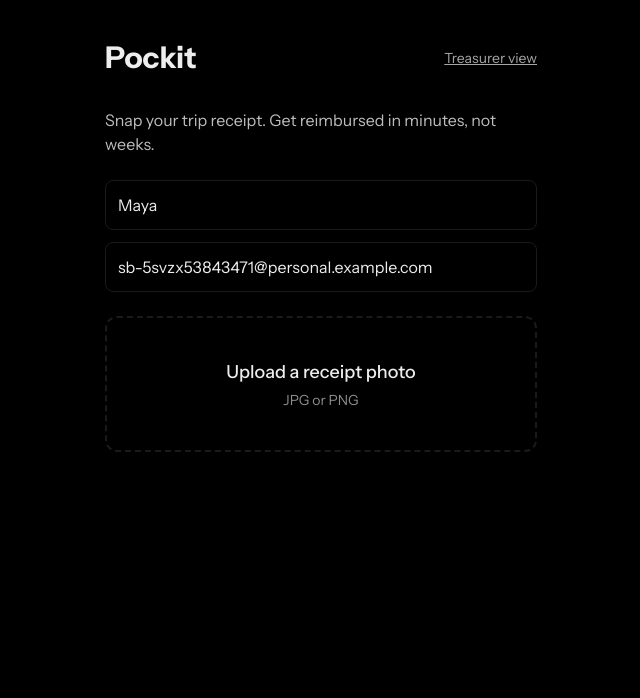
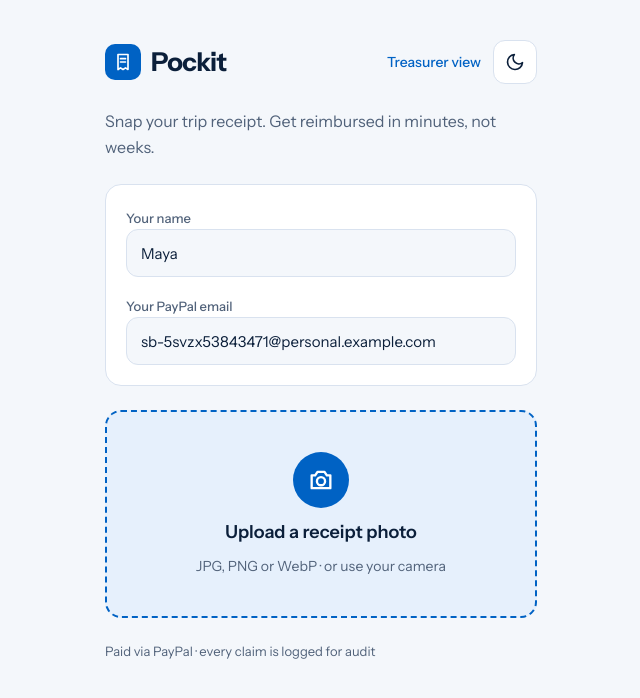
Before and after one commit to Sagarika1/Pockit, a Next.js app: page / in a window 1280 px wide. Shown: the top 698 px of the page, without its empty margins (319-959 px from the left). Built offline with nearby package versions, Linux system fonts and the light colour scheme.

Commit message:
Restyle main screens

```diff
--- a/app/globals.css
+++ b/app/globals.css
@@ -1,16 +1,53 @@
 @import "tailwindcss";
 
+/* Lets the "dark" class on <html> switch the theme, instead of the OS setting */
+@custom-variant dark (&:where(.dark, .dark *));
+
 :root {
-  color-scheme: dark;
+  --page: #F4F7FB;
+  --card: #FFFFFF;
+  --line: #D9E2EF;
+  --ink: #0B1F3A;
+  --muted: #51627A;
+  --brand: #0062C4;
+  --on-brand: #FFFFFF;
+  --soft: #E6F0FC;
+  --ok-bg: #DDF3E4;  --ok-tx: #14532D;
+  --no-bg: #FBE3E3;  --no-tx: #8A1C1C;
+  --wa-bg: #FFF0CC;  --wa-tx: #6B4A00;
 }
 
-@layer base {
-  *, ::before, ::after {
-    border-color: rgb(255 255 255 / 0.1);
-  }
-  body {
-    background: #000;
-    color: #ededed;
-    font-family: var(--font-sans), system-ui, sans-serif;
-  }
+.dark {
+  --page: #0A1220;
+  --card: #111C30;
+  --line: #243350;
+  --ink: #EAF1FB;
+  --muted: #9FB1CB;
+  --brand: #3B9BFF;
+  --on-brand: #04122A;
+  --soft: #16294A;
+  --ok-bg: #12351F;  --ok-tx: #9BE3B0;
+  --no-bg: #3F1A1C;  --no-tx: #FFB4B4;
+  --wa-bg: #3A2E10;  --wa-tx: #FFD98A;
 }
+
+/* Turns the variables into Tailwind classes: bg-page, text-ink, border-line... */
+@theme inline {
+  --color-page: var(--page);
+  --color-card: var(--card);
+  --color-line: var(--line);
+  --color-ink: var(--ink);
+  --color-muted: var(--muted);
+  --color-brand: var(--brand);
+  --color-on-brand: var(--on-brand);
+  --color-soft: var(--soft);
+  --color-ok-bg: var(--ok-bg);  --color-ok-tx: var(--ok-tx);
+  --color-no-bg: var(--no-bg);  --color-no-tx: var(--no-tx);
+  --color-wa-bg: var(--wa-bg);  --color-wa-tx: var(--wa-tx);
+}
+
+body {
+  background: var(--page);
+  color: var(--ink);
+  font-family: var(--font-sans), system-ui, sans-serif;
+}
--- a/app/layout.tsx
+++ b/app/layout.tsx
@@ -9,9 +9,15 @@ export const metadata: Metadata = {
   description: "Club trip reimbursements in minutes, not weeks.",
 };
 
+// Runs before the page paints, so dark mode doesn't flash white on load
+const themeScript = `try{var t=localStorage.getItem("theme");if(t==="dark"||(!t&&matchMedia("(prefers-color-scheme: dark)").matches))document.documentElement.classList.add("dark")}catch(e){}`;
+
 export default function RootLayout({ children }: { children: React.ReactNode }) {
   return (
-    <html lang="en" className={sans.variable}>
+    <html lang="en" className={sans.variable} suppressHydrationWarning>
+      <head>
+        <script dangerouslySetInnerHTML={{ __html: themeScript }} />
+      </head>
       <body className="antialiased">{children}</body>
     </html>
   );
--- a/app/page.tsx
+++ b/app/page.tsx
@@ -1,6 +1,8 @@
 "use client";
 import { useState } from "react";
 import Link from "next/link";
+import Logo from "@/components/Logo";
+import ThemeToggle from "@/components/ThemeToggle";
 
 type Receipt = {
   vendor: string;
@@ -10,28 +12,20 @@ type Receipt = {
   category: string;
   contains_alcohol: boolean;
   line_items: { description: string; amount: number }[];
+  needs_review?: boolean;
+  review_reason?: string | null;
 };
 type Claim = { status: string; rule: string; receipt: Receipt };
 
 const STATUS: Record<string, { title: string; style: string }> = {
-  paid: { title: "Paid to your PayPal", style: "bg-green-50 border-green-300 dark:bg-green-950 dark:border-green-800" },
-  pending_review: { title: "Sent to your treasurer for review", style: "bg-amber-50 border-amber-300 dark:bg-amber-950 dark:border-amber-800" },
-  rejected: { title: "Not reimbursable", style: "bg-red-50 border-red-300 dark:bg-red-950 dark:border-red-800" },
-  payout_failed: { title: "Approved, but the payout failed", style: "bg-red-50 border-red-300 dark:bg-red-950 dark:border-red-800" },
+  paid: { title: "Paid to your PayPal", style: "bg-ok-bg text-ok-tx border-ok-tx/30" },
+  pending_review: { title: "Sent to your treasurer for review", style: "bg-wa-bg text-wa-tx border-wa-tx/30" },
+  rejected: { title: "Not reimbursable", style: "bg-no-bg text-no-tx border-no-tx/30" },
+  payout_failed: { title: "Approved, but the payout failed", style: "bg-no-bg text-no-tx border-no-tx/30" },
 };
 
-async function shrinkImage(file: File, maxSide = 1600): Promise<File> {
-  const bitmap = await createImageBitmap(file);
-  const scale = Math.min(1, maxSide / Math.max(bitmap.width, bitmap.height));
-  const canvas = document.createElement("canvas");
-  canvas.width = Math.round(bitmap.width * scale);
-  canvas.height = Math.round(bitmap.height * scale);
-  canvas.getContext("2d")!.drawImage(bitmap, 0, 0, canvas.width, canvas.height);
-  const blob: Blob = await new Promise((res) =>
-    canvas.toBlob((b) => res(b!), "image/jpeg", 0.85)
-  );
-  return new File([blob], "receipt.jpg", { type: "image/jpeg" });
-}
+const inputClass =
+  "w-full h-12 rounded-xl border border-line bg-page px-3.5 text-[15px] text-ink placeholder:text-muted focus:outline-none focus:ring-2 focus:ring-brand";
 
 export default function SubmitPage() {
   const [name, setName] = useState("Maya");
@@ -47,7 +41,7 @@ export default function SubmitPage() {
     setStep("reading");
     setError("");
     const form = new FormData();
-    form.append("receipt", await shrinkImage(file));
+    form.append("receipt", file);
     try {
       const res = await fetch("/api/parse-receipt", { method: "POST", body: form });
       const data = await res.json();
@@ -78,56 +72,92 @@ export default function SubmitPage() {
   }
 
   return (
-    <main className="max-w-lg mx-auto p-6 sm:p-10">
-      <div className="flex items-center justify-between mb-8">
-        <h1 className="text-3xl font-bold">Pockit</h1>
-        <Link href="/treasurer" className="text-sm underline opacity-70">Treasurer view</Link>
+    <main className="min-h-screen bg-page text-ink">
+      <div className="max-w-lg mx-auto p-6 sm:p-10">
+        <div className="flex items-center justify-between mb-6">
+          <Logo />
+          <div className="flex items-center gap-3">
+            <Link href="/treasurer" className="text-sm font-medium text-brand hover:underline">
+              Treasurer view
+            </Link>
+            <ThemeToggle />
           </div>
-      <p className="mb-6 opacity-80">Snap your trip receipt. Get reimbursed in minutes, not weeks.</p>
+        </div>
+        <p className="mb-6 text-base leading-relaxed text-muted">
+          Snap your trip receipt. Get reimbursed in minutes, not weeks.
+        </p>
 
-      <div className="space-y-3 mb-6">
-        <input className="w-full border rounded-lg p-3 bg-transparent" value={name} onChange={(e) => setName(e.target.value)} placeholder="Your name" />
-        <input className="w-full border rounded-lg p-3 bg-transparent" value={email} onChange={(e) => setEmail(e.target.value)} placeholder="Your PayPal email" />
+        <div className="bg-card border border-line rounded-2xl p-5 space-y-4 mb-6">
+          <div className="space-y-1.5">
+            <label htmlFor="name" className="text-[13px] font-medium text-muted">Your name</label>
+            <input id="name" className={inputClass} value={name} onChange={(e) => setName(e.target.value)} placeholder="Your name" />
+          </div>
+          <div className="space-y-1.5">
+            <label htmlFor="email" className="text-[13px] font-medium text-muted">Your PayPal email</label>
+            <input id="email" className={inputClass} value={email} onChange={(e) => setEmail(e.target.value)} placeholder="Your PayPal email" />
+          </div>
         </div>
 
         {step === "upload" && (
-        <label className="block border-2 border-dashed rounded-xl p-10 text-center cursor-pointer hover:opacity-80">
-          <span className="text-lg font-medium">Upload a receipt photo</span>
-          <span className="block text-sm opacity-60 mt-1">JPG or PNG</span>
-          <input type="file" accept="image/png,image/jpeg,image/webp" onChange={handleFile} className="hidden" />
+          <label className="flex flex-col items-center gap-2.5 border-2 border-dashed border-brand bg-soft rounded-2xl px-5 py-10 text-center cursor-pointer hover:opacity-90 focus-within:ring-2 focus-within:ring-brand">
+            <span className="w-14 h-14 rounded-full bg-brand flex items-center justify-center">
+              <svg width="28" height="28" viewBox="0 0 24 24" fill="none" stroke="currentColor" strokeWidth="2"
+                strokeLinecap="round" strokeLinejoin="round" className="text-on-brand" aria-hidden="true">
+                <path d="M4 8h3l2-3h6l2 3h3v11H4z" />
+                <circle cx="12" cy="13" r="3.5" />
+              </svg>
+            </span>
+            <span className="text-lg font-semibold">Upload a receipt photo</span>
+            <span className="text-sm text-muted">JPG, PNG or WebP · or use your camera</span>
+            <input type="file" accept="image/png,image/jpeg,image/webp" onChange={handleFile} className="sr-only" />
           </label>
         )}
 
-      {step === "reading" && <p className="text-center p-10">Reading your receipt…</p>}
+        {step === "reading" && <p className="text-center p-10 text-muted">Reading your receipt…</p>}
 
         {(step === "confirm" || step === "submitting") && receipt && (
-        <div className="border rounded-xl p-6">
+          <div className="bg-card border border-line rounded-2xl p-6">
             <h2 className="font-semibold mb-4">Does this look right?</h2>
             <dl className="grid grid-cols-2 gap-2 text-sm mb-6">
-            <dt className="opacity-60">Vendor</dt><dd>{receipt.vendor}</dd>
-            <dt className="opacity-60">Date</dt><dd>{receipt.date ?? "Unreadable"}</dd>
-            <dt className="opacity-60">Total</dt><dd>${receipt.total.toFixed(2)}</dd>
-            <dt className="opacity-60">Category</dt><dd className="capitalize">{receipt.category}</dd>
+              <dt className="text-muted">Vendor</dt><dd>{receipt.vendor}</dd>
+              <dt className="text-muted">Date</dt><dd>{receipt.date ?? "Unreadable"}</dd>
+              <dt className="text-muted">Total</dt><dd>${receipt.total.toFixed(2)}</dd>
+              <dt className="text-muted">Category</dt><dd className="capitalize">{receipt.category}</dd>
             </dl>
             <div className="flex gap-3">
-            <button onClick={submit} disabled={step === "submitting"} className="flex-1 bg-blue-600 text-white rounded-lg p-3 font-medium disabled:opacity-50">
+              <button
+                onClick={submit}
+                disabled={step === "submitting"}
+                className="flex-1 h-11 bg-brand text-on-brand rounded-xl font-semibold disabled:opacity-50"
+              >
                 {step === "submitting" ? "Submitting…" : "Submit for reimbursement"}
               </button>
-            <button onClick={reset} className="border rounded-lg p-3">Retake</button>
+              <button onClick={reset} className="h-11 px-4 border border-line rounded-xl font-semibold">
+                Retake
+              </button>
             </div>
           </div>
         )}
 
         {step === "done" && claim && (
-        <div className={`border rounded-xl p-6 ${STATUS[claim.status]?.style ?? ""}`}>
+          <div className={`border rounded-2xl p-6 ${STATUS[claim.status]?.style ?? "bg-card border-line"}`}>
             <h2 className="text-xl font-semibold mb-1">{STATUS[claim.status]?.title ?? claim.status}</h2>
-          <p className="text-2xl font-bold mb-2">${claim.receipt.total.toFixed(2)} · {claim.receipt.vendor}</p>
-          <p className="text-sm opacity-80 mb-4">Why: {claim.rule}</p>
-          <button onClick={reset} className="border rounded-lg px-4 py-2">Submit another receipt</button>
+            <p className="text-2xl font-bold mb-2">
+              ${claim.receipt.total.toFixed(2)} · {claim.receipt.vendor}
+            </p>
+            <p className="text-sm mb-4">Why: {claim.rule}</p>
+            <button onClick={reset} className="h-11 px-4 border border-current rounded-xl font-semibold">
+              Submit another receipt
+            </button>
           </div>
         )}
 
-      {error && <p className="mt-4 text-red-600">{error}</p>}
+        {error && <p className="mt-4 text-no-tx">{error}</p>}
+
+        <p className="mt-6 text-[13px] text-muted">
+          Paid via PayPal · every claim is logged for audit
+        </p>
+      </div>
     </main>
   );
 }
--- a/app/treasurer/page.tsx
+++ b/app/treasurer/page.tsx
@@ -2,6 +2,9 @@
 import { useCallback, useEffect, useState } from "react";
 import Link from "next/link";
 import AuditGrid from "./AuditGrid";
+import Logo from "@/components/Logo";
+import ThemeToggle from "@/components/ThemeToggle";
+import StatusChip from "@/components/StatusChip";
 
 type Claim = {
   id: string;
@@ -14,11 +17,13 @@ type Claim = {
   payoutBatchId?: string;
 };
 
-function Stat({ label, value, highlight }: { label: string; value: string; highlight?: boolean }) {
+function Stat({ label, value, accent, warn }: { label: string; value: string; accent?: boolean; warn?: boolean }) {
   return (
-    <div className="py-6 sm:px-6 sm:first:pl-0">
-      <p className="text-sm text-zinc-500 mb-1">{label}</p>
-      <p className={`text-3xl font-medium tracking-tight tabular-nums ${highlight ? "text-[#F2C46D]" : ""}`}>{value}</p>
+    <div className="bg-card border border-line rounded-2xl px-5 py-4">
+      <p className="text-sm text-muted mb-1">{label}</p>
+      <p className={`text-3xl font-bold tracking-tight tabular-nums ${accent ? "text-brand" : warn ? "text-wa-tx" : "text-ink"}`}>
+        {value}
+      </p>
     </div>
   );
 }
@@ -52,51 +57,61 @@ export default function TreasurerPage() {
   const autoHandled = claims.filter((c) => !c.reviewedAt && c.status !== "pending_review").length;
 
   return (
-    <main className="mx-auto max-w-6xl px-6 py-10 sm:px-10">
-      <header className="flex items-baseline justify-between mb-12">
-        <div className="flex items-baseline gap-3">
-          <h1 className="text-2xl font-semibold tracking-tight">Pockit</h1>
-          <span className="text-zinc-500">Treasurer</span>
+    <main className="min-h-screen bg-page text-ink">
+      <div className="mx-auto max-w-6xl px-6 py-8 sm:px-10">
+        <header className="flex items-center justify-between mb-8">
+          <div className="flex items-center gap-3">
+            <Logo />
+            <span className="text-muted hidden sm:inline">Treasurer</span>
           </div>
-        <Link href="/" className="text-sm text-zinc-400 hover:text-zinc-100 transition-colors">
+          <div className="flex items-center gap-3">
+            <Link href="/" className="text-sm font-medium text-brand hover:underline">
               Submit a receipt
             </Link>
+            <ThemeToggle />
+          </div>
         </header>
 
-      <section className="grid grid-cols-1 sm:grid-cols-3 border-y divide-y sm:divide-y-0 sm:divide-x mb-14">
-        <Stat label="Reimbursed" value={`$${paidTotal.toFixed(2)}`} />
+        <section className="grid grid-cols-1 sm:grid-cols-3 gap-4 mb-10">
+          <Stat label="Reimbursed" value={`$${paidTotal.toFixed(2)}`} accent />
           <Stat label="Handled by rules" value={`${autoHandled} of ${claims.length}`} />
-        <Stat label="Waiting on you" value={String(pending.length)} highlight={pending.length > 0} />
+          <Stat label="Waiting on you" value={String(pending.length)} warn={pending.length > 0} />
         </section>
 
-      <section className="mb-14">
-        <h2 className="text-lg font-medium mb-4">Needs your review</h2>
+        <section className="mb-10">
+          <h2 className="text-lg font-semibold mb-3">Needs your review</h2>
           {pending.length === 0 ? (
-          <p className="text-zinc-500">Nothing to review. Claims that break a rule will appear here.</p>
+            <p className="text-muted">Nothing to review. Claims that break a rule will appear here.</p>
           ) : (
-          <ul className="border-y divide-y">
+            <ul className="space-y-3">
               {pending.map((c) => (
-              <li key={c.id} className="flex flex-col sm:flex-row sm:items-center gap-4 py-4">
+                <li
+                  key={c.id}
+                  className="bg-card border border-line rounded-2xl p-4 flex flex-col sm:flex-row sm:items-center gap-4"
+                >
                   <div className="flex-1 min-w-0">
                     <p>
-                    <span className="font-medium">{c.memberName}</span>{" "}
-                    <span className="text-zinc-400">at {c.receipt.vendor}</span>
+                      <span className="font-semibold">{c.memberName}</span>{" "}
+                      <span className="text-muted">at {c.receipt.vendor}</span>
                     </p>
-                  <p className="text-sm text-[#F2C46D]/80 mt-1">{c.rule}</p>
+                    <div className="mt-2 flex items-center gap-2">
+                      <StatusChip status="pending_review" />
+                      <span className="text-sm text-muted">{c.rule}</span>
                     </div>
-                <p className="text-lg font-medium tabular-nums">${c.receipt.total.toFixed(2)}</p>
+                  </div>
+                  <p className="text-xl font-bold tabular-nums">${c.receipt.total.toFixed(2)}</p>
                   <div className="flex gap-2">
                     <button
                       disabled={busy === c.id}
                       onClick={() => act(c.id, "approve")}
-                    className="rounded-full bg-[#8B9CFF] px-4 py-2 text-sm font-medium text-black hover:bg-[#A3B1FF] transition-colors disabled:opacity-50 focus-visible:outline-2 focus-visible:outline-offset-2 focus-visible:outline-[#8B9CFF]"
+                      className="h-11 rounded-xl bg-brand px-5 text-sm font-semibold text-on-brand hover:opacity-90 transition-opacity disabled:opacity-50 focus-visible:outline-2 focus-visible:outline-offset-2 focus-visible:outline-brand"
                     >
                       {busy === c.id ? "Paying…" : "Approve and pay"}
                     </button>
                     <button
                       disabled={busy === c.id}
                       onClick={() => act(c.id, "deny")}
-                    className="rounded-full border px-4 py-2 text-sm text-zinc-300 hover:text-white hover:border-white/30 transition-colors disabled:opacity-50 focus-visible:outline-2 focus-visible:outline-offset-2 focus-visible:outline-[#8B9CFF]"
+                      className="h-11 rounded-xl border border-line px-5 text-sm font-semibold text-ink hover:bg-soft transition-colors disabled:opacity-50 focus-visible:outline-2 focus-visible:outline-offset-2 focus-visible:outline-brand"
                     >
                       Deny
                     </button>
@@ -108,6 +123,7 @@ export default function TreasurerPage() {
         </section>
 
         <AuditGrid claims={claims} />
+      </div>
     </main>
   );
 }
--- /dev/null
+++ b/components/Logo.tsx
@@ -0,0 +1,15 @@
+export default function Logo() {
+  return (
+    <div className="flex items-center gap-2.5">
+      <div className="w-9 h-9 rounded-[10px] bg-brand flex items-center justify-center">
+        <svg width="20" height="20" viewBox="0 0 24 24" fill="none" stroke="currentColor"
+          strokeWidth="2" strokeLinecap="round" strokeLinejoin="round"
+          className="text-on-brand" aria-hidden="true">
+          <path d="M6 3h12v18l-3-2-3 2-3-2-3 2z" />
+          <path d="M9 8h6M9 12h6" />
+        </svg>
+      </div>
+      <span className="text-[26px] font-bold tracking-tight text-ink">Pockit</span>
+    </div>
+  );
+}
--- /dev/null
+++ b/components/StatusChip.tsx
@@ -0,0 +1,44 @@
+const STYLES: Record<string, { label: string; cls: string; icon: React.ReactNode }> = {
+  paid: {
+    label: "Paid",
+    cls: "bg-ok-bg text-ok-tx",
+    icon: <path d="M5 12l4 4 10-10" />,
+  },
+  rejected: {
+    label: "Rejected",
+    cls: "bg-no-bg text-no-tx",
+    icon: <path d="M6 6l12 12M18 6L6 18" />,
+  },
+  payout_failed: {
+    label: "Payout failed",
+    cls: "bg-no-bg text-no-tx",
+    icon: <path d="M6 6l12 12M18 6L6 18" />,
+  },
+  pending_review: {
+    label: "Review",
+    cls: "bg-wa-bg text-wa-tx",
+    icon: (
+      <>
+        <circle cx="12" cy="12" r="8" />
+        <path d="M12 8v4l2 2" />
+      </>
+    ),
+  },
+};
+
+export default function StatusChip({ status }: { status: string }) {
+  const s = STYLES[status] ?? {
+    label: status,
+    cls: "bg-soft text-muted",
+    icon: <circle cx="12" cy="12" r="3" />,
+  };
+  return (
+    <span className={`inline-flex items-center gap-1.5 rounded-full px-2.5 py-1 text-xs font-semibold ${s.cls}`}>
+      <svg width="12" height="12" viewBox="0 0 24 24" fill="none" stroke="currentColor"
+        strokeWidth="3" strokeLinecap="round" strokeLinejoin="round" aria-hidden="true">
+        {s.icon}
+      </svg>
+      {s.label}
+    </span>
+  );
+}
--- /dev/null
+++ b/components/ThemeToggle.tsx
@@ -0,0 +1,39 @@
+"use client";
+import { useEffect, useState } from "react";
+
+export default function ThemeToggle() {
+  const [dark, setDark] = useState(false);
+
+  useEffect(() => {
+    setDark(document.documentElement.classList.contains("dark"));
+  }, []);
+
+  function toggle() {
+    const next = !dark;
+    setDark(next);
+    document.documentElement.classList.toggle("dark", next);
+    try {
+      localStorage.setItem("theme", next ? "dark" : "light");
+    } catch {}
+  }
+
+  return (
+    <button
+      onClick={toggle}
+      aria-label={dark ? "Switch to light mode" : "Switch to dark mode"}
+      className="w-11 h-11 rounded-xl border border-line bg-card text-ink flex items-center justify-center hover:opacity-80"
+    >
+      <svg width="20" height="20" viewBox="0 0 24 24" fill="none" stroke="currentColor"
+        strokeWidth="2" strokeLinecap="round" strokeLinejoin="round" aria-hidden="true">
+        {dark ? (
+          <>
+            <circle cx="12" cy="12" r="4" />
+            <path d="M12 2v2M12 20v2M4.9 4.9l1.4 1.4M17.7 17.7l1.4 1.4M2 12h2M20 12h2M4.9 19.1l1.4-1.4M17.7 6.3l1.4-1.4" />
+          </>
+        ) : (
+          <path d="M21 12.8A9 9 0 1 1 11.2 3a7 7 0 0 0 9.8 9.8z" />
+        )}
+      </svg>
+    </button>
+  );
+}
```
Lines whose indentation alone changed are shown as unchanged.
